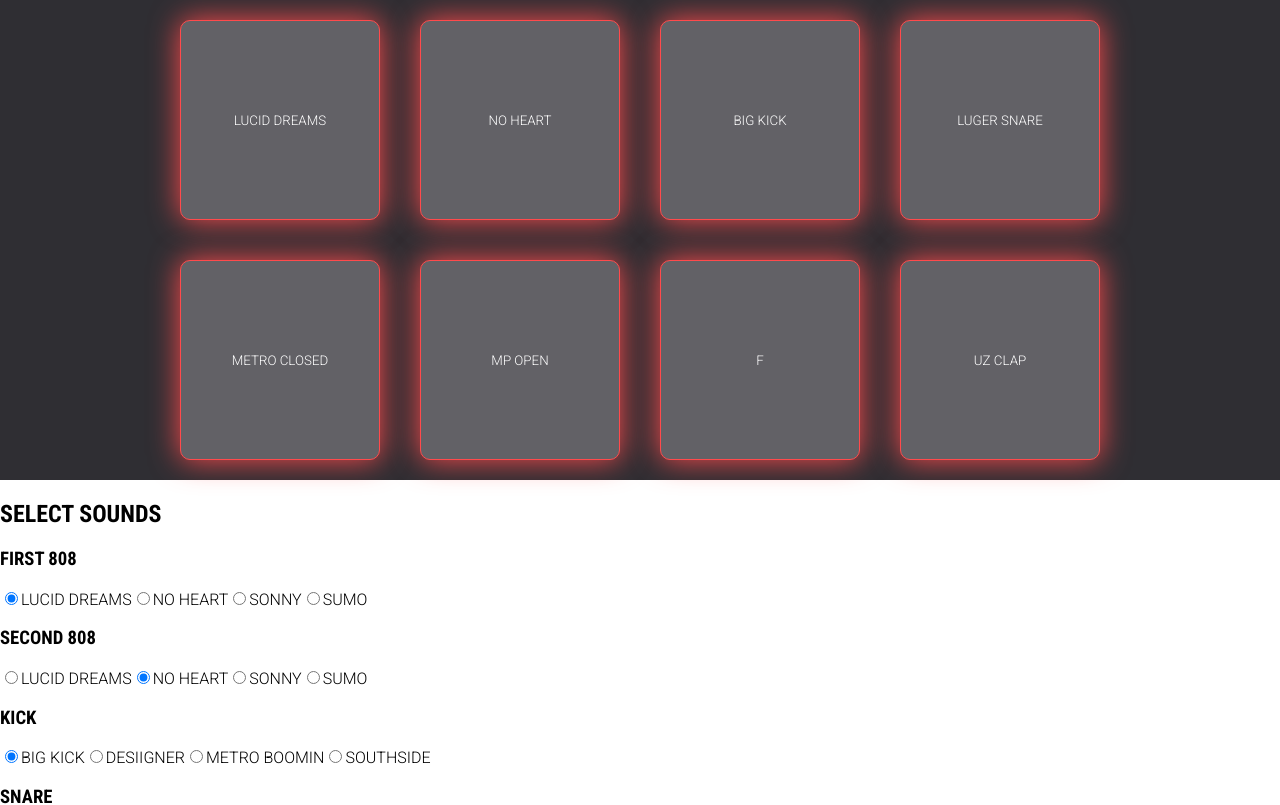
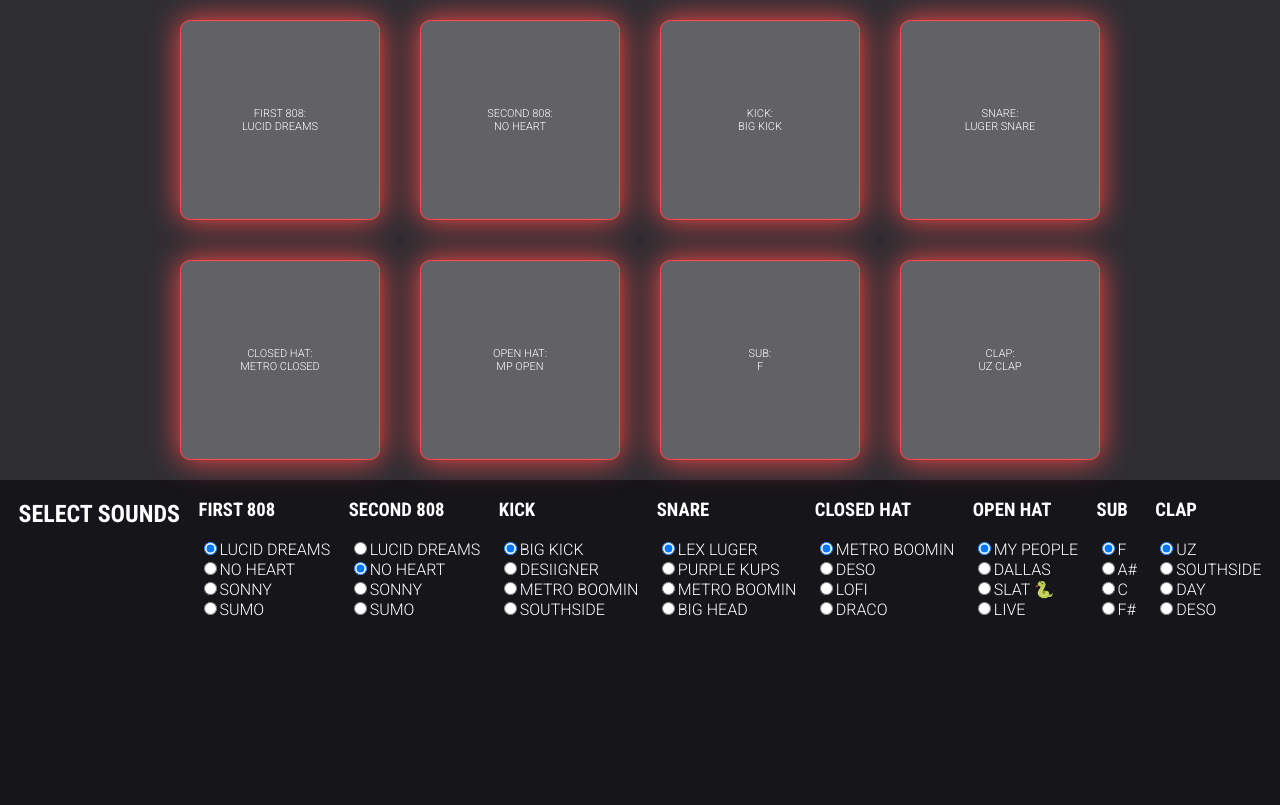
Before and after one commit to angmalone/midi, a React (Create React App) app: page / in a window 1280 px wide. Shown: the top 805 px of the page. Built offline with nearby package versions, Linux system fonts and the light colour scheme.

Commit message:
change titles

```diff
--- a/src/App.css
+++ b/src/App.css
@@ -2,14 +2,20 @@
   text-align: center;
 }
 
-#root {
-  margin: 0 auto;
+body {
+  background-color: #16151a;
 }
 
 h2,
-h3 {
+h3,
+label {
   font-family: "Roboto Condensed", sans-serif;
   text-transform: uppercase;
+  color: white;
+}
+
+p {
+  font-size: 11px;
 }
 
 label {
@@ -32,23 +38,26 @@ button {
 
 button:focus {
   outline: none;
-  background-color: #2f2e33;
 }
 
 .controller {
   display: flex;
   flex-direction: column;
-  margin: 0 auto;
   background-color: #2f2e33;
 }
 
 .first-row,
-.second-row {
+.second-row,
+.sound-selector {
   flex-direction: row;
   display: flex;
   margin: 0 auto;
 }
 
+.sound-selector {
+  justify-content: space-evenly;
+}
+
 /* .first-row {
   border: 5px solid red;
 } */
--- a/src/App.js
+++ b/src/App.js
@@ -133,36 +133,44 @@ class App extends Component {
         <div className="controller">
           <div className="first-row">
             <Pad
+              text="first 808"
               name={this.state.first808.name}
               handleKeyDown={this.handleKeyDown}
             />
             <Pad
+              text="second 808"
               name={this.state.second808.name}
               handleKeyDown={this.handleKeyDown}
             />
             <Pad
+              text="kick"
               name={this.state.kick.name}
               handleKeyDown={this.handleKeyDown}
             />
             <Pad
+              text="snare"
               name={this.state.snare.name}
               handleKeyDown={this.handleKeyDown}
             />
           </div>
           <div className="second-row">
             <Pad
+              text="closed hat"
               name={this.state.closedHat.name}
               handleKeyDown={this.handleKeyDown}
             />
             <Pad
+              text="open hat"
               name={this.state.openHat.name}
               handleKeyDown={this.handleKeyDown}
             />
             <Pad
+              text="sub"
               name={this.state.sub.name}
               handleKeyDown={this.handleKeyDown}
             />
             <Pad
+              text="clap"
               name={this.state.clap.name}
               handleKeyDown={this.handleKeyDown}
             />
--- a/src/Pad.js
+++ b/src/Pad.js
@@ -5,7 +5,10 @@ class Pad extends React.Component {
     return (
       <div className="midi-pad">
         <button onKeyDown={this.props.handleKeyDown}>
-          <p>{this.props.name}</p>
+          <p>
+            {this.props.text}: <br />
+            {this.props.name}
+          </p>
         </button>
       </div>
     );
--- a/src/SoundSelector.js
+++ b/src/SoundSelector.js
@@ -19,6 +19,7 @@ class SoundSelector extends React.Component {
             />
             Lucid Dreams
           </label>
+          <br />
           <label>
             <input
               type="radio"
@@ -29,6 +30,7 @@ class SoundSelector extends React.Component {
             />
             No Heart
           </label>
+          <br />
           <label>
             <input
               type="radio"
@@ -39,6 +41,7 @@ class SoundSelector extends React.Component {
             />
             Sonny
           </label>
+          <br />
           <label>
             <input
               type="radio"
@@ -63,6 +66,7 @@ class SoundSelector extends React.Component {
             />
             Lucid Dreams
           </label>
+          <br />
           <label>
             <input
               type="radio"
@@ -74,6 +78,7 @@ class SoundSelector extends React.Component {
             />
             No Heart
           </label>
+          <br />
           <label>
             <input
               type="radio"
@@ -84,6 +89,7 @@ class SoundSelector extends React.Component {
             />
             Sonny
           </label>
+          <br />
           <label>
             <input
               type="radio"
@@ -109,6 +115,7 @@ class SoundSelector extends React.Component {
             />
             Big Kick
           </label>
+          <br />
           <label>
             <input
               type="radio"
@@ -119,23 +126,25 @@ class SoundSelector extends React.Component {
             />
             Desiigner
           </label>
+          <br />
           <label>
             <input
               type="radio"
               onChange={this.props.handleKickChange}
               value={this.props.sounds.sound12.audio}
               name="kick"
-              title="Metro Kick"
+              title="Metro Boomin"
             />
             Metro Boomin
           </label>
+          <br />
           <label>
             <input
               type="radio"
               onChange={this.props.handleKickChange}
               value={this.props.sounds.sound13.audio}
               name="kick"
-              title="Southside Kick"
+              title="Southside"
             />
             Southside
           </label>
@@ -150,10 +159,11 @@ class SoundSelector extends React.Component {
               defaultChecked
               value={this.props.sounds.sound3.audio}
               name="snare"
-              title="Luger Snare"
+              title="Lex Luger"
             />
             Lex Luger
           </label>
+          <br />
           <label>
             <input
               type="radio"
@@ -164,16 +174,18 @@ class SoundSelector extends React.Component {
             />
             Purple Kups
           </label>
+          <br />
           <label>
             <input
               type="radio"
               onChange={this.props.handleSnareChange}
               value={this.props.sounds.sound15.audio}
               name="snare"
-              title="Metro Snare"
+              title="Metro Boomin"
             />
             Metro Boomin
           </label>
+          <br />
           <label>
             <input
               type="radio"
@@ -195,10 +207,11 @@ class SoundSelector extends React.Component {
               defaultChecked
               value={this.props.sounds.sound5.audio}
               name="closed-hat"
-              title="Metro Closed"
+              title="Metro Boomin"
             />
             Metro Boomin
           </label>
+          <br />
           <label>
             <input
               type="radio"
@@ -209,6 +222,7 @@ class SoundSelector extends React.Component {
             />
             Deso
           </label>
+          <br />
           <label>
             <input
               type="radio"
@@ -219,6 +233,7 @@ class SoundSelector extends React.Component {
             />
             Lofi
           </label>
+          <br />
           <label>
             <input
               type="radio"
@@ -240,10 +255,11 @@ class SoundSelector extends React.Component {
               defaultChecked
               value={this.props.sounds.sound6.audio}
               name="open-hat"
-              title="MP Open"
+              title="My People"
             />
             My People
           </label>
+          <br />
           <label>
             <input
               type="radio"
@@ -254,16 +270,18 @@ class SoundSelector extends React.Component {
             />
             Dallas
           </label>
+          <br />
           <label>
             <input
               type="radio"
               onChange={this.props.handleOpenHatChange}
               value={this.props.sounds.sound21.audio}
               name="open-hat"
-              title="Slat"
+              title="Slat 🐍"
             />
             SLAT 🐍
           </label>
+          <br />
           <label>
             <input
               type="radio"
@@ -289,6 +307,7 @@ class SoundSelector extends React.Component {
             />
             F
           </label>
+          <br />
           <label>
             <input
               type="radio"
@@ -299,6 +318,7 @@ class SoundSelector extends React.Component {
             />
             A#
           </label>
+          <br />
           <label>
             <input
               type="radio"
@@ -309,6 +329,7 @@ class SoundSelector extends React.Component {
             />
             C
           </label>
+          <br />
           <label>
             <input
               type="radio"
@@ -334,6 +355,7 @@ class SoundSelector extends React.Component {
             />
             UZ
           </label>
+          <br />
           <label>
             <input
               type="radio"
@@ -344,6 +366,7 @@ class SoundSelector extends React.Component {
             />
             Southside
           </label>
+          <br />
           <label>
             <input
               type="radio"
@@ -354,6 +377,7 @@ class SoundSelector extends React.Component {
             />
             Day
           </label>
+          <br />
           <label>
             <input
               type="radio"
```
